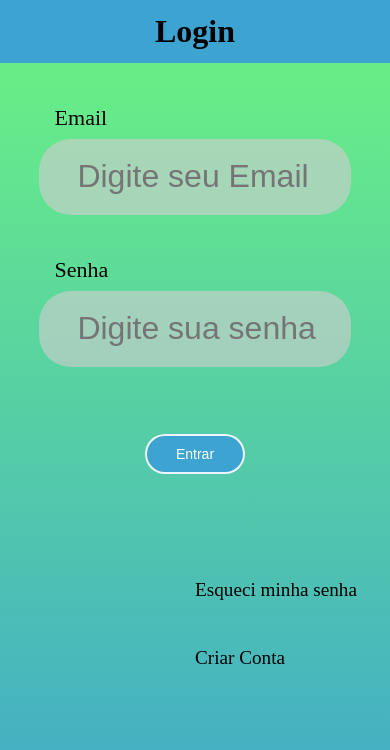
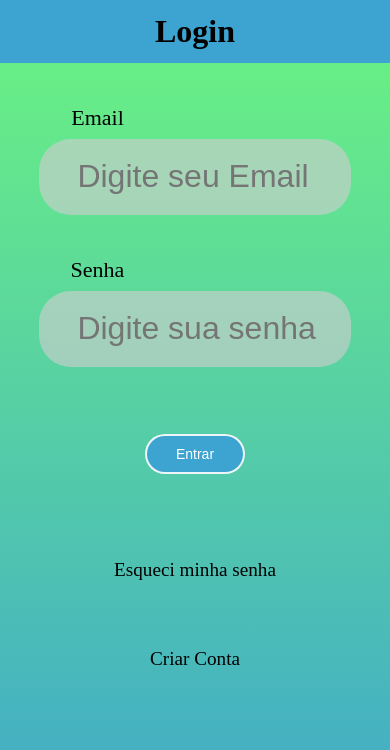
Before and after one commit to Hitz299/Challenge-2sem, a React (Vite) app in the folder atena-porto-seguro/: page /login in a window 390 px wide. Shown: the top 750 px of the page. Built offline with nearby package versions, Linux system fonts and the light colour scheme.

Commit message:
Resolvendo problemas de responsividade

```diff
--- a/atena-porto-seguro/src/components/FormularioLogin/FormularioLogin.tsx
+++ b/atena-porto-seguro/src/components/FormularioLogin/FormularioLogin.tsx
@@ -5,6 +5,7 @@ import { StyledContainerEntrada } from "../../style/styledGeral";
 export default function FormularioLogin() {
     return (
         <>
+
             <form>
                 <StyledContainerEntrada>
 
--- a/atena-porto-seguro/src/components/InfoIntegrantes/InfoIntegrantes.tsx
+++ b/atena-porto-seguro/src/components/InfoIntegrantes/InfoIntegrantes.tsx
@@ -1,4 +1,5 @@
 import { StyledGitHub, StyledImgIntegrante, StyledIntegrantesInfo, StyledListaGitHub } from "../../style/styled-cadastro";
+import { StyledCentraliza } from "../../style/styledGeral";
 
 
 
@@ -30,7 +31,7 @@ export default function InfoIntegrantes() {
                                 <span>RM 556588</span>
                                 <span>RM 557707</span>
                                 <span>RM 558987</span>
-
+                                <StyledCentraliza>
                                         <nav>
                                                 <StyledListaGitHub>
                                                         <a href="https://github.com/Nanfer12007" target="_blank"><StyledGitHub
@@ -44,6 +45,7 @@ export default function InfoIntegrantes() {
                                                                 alt="git hub Nathan" /></a>
                                                 </StyledListaGitHub>
                                         </nav>
+                                </StyledCentraliza>
                         </StyledIntegrantesInfo>
 
 
--- a/atena-porto-seguro/src/components/RodapeCadastro/RodapeCadastro.tsx
+++ b/atena-porto-seguro/src/components/RodapeCadastro/RodapeCadastro.tsx
@@ -20,6 +20,7 @@ export default function RodapeCadastro({ link1, link2, nomeLink1, nomeLink2 }: R
           </StyledListaDesordenada>
 
         </nav>
+
       </StyledRodapeLink>
 
     </>
--- a/atena-porto-seguro/src/components/RodapeIntegrantes/RodapeIntegrantes.tsx
+++ b/atena-porto-seguro/src/components/RodapeIntegrantes/RodapeIntegrantes.tsx
@@ -28,11 +28,11 @@ export default function RodapeIntegrantes() {
           <MdCloud />
         </StyledRepositorioContainer>
 
-        <div>
-          <nav>
-            <StyledLink to="/home">Página Inicial</StyledLink>
-          </nav>
-        </div>
+        <nav>
+          <StyledLink to="/home">Página Inicial</StyledLink>
+        </nav>
+
+
       </StyledRodapeIntegrantes>
 
 
--- a/atena-porto-seguro/src/routes/Login/index.tsx
+++ b/atena-porto-seguro/src/routes/Login/index.tsx
@@ -19,9 +19,9 @@ export default function Login() {
 
         <Button click={() => { }} titulo="Entrar" />
 
+        <RodapeCadastro link1="./recuperar/senha" link2="./criar/conta"
+          nomeLink1="Esqueci minha senha" nomeLink2="Criar Conta" />
       </BgGradient>
-      <RodapeCadastro link1="./recuperar/senha" link2="./criar/conta"
-        nomeLink1="Esqueci minha senha" nomeLink2="Criar Conta" />
 
 
     </>
--- a/atena-porto-seguro/src/style/styled-cadastro.ts
+++ b/atena-porto-seguro/src/style/styled-cadastro.ts
@@ -120,8 +120,9 @@ export const StyledListaGitHub = styled.footer`
 
   display: grid;
   grid-template-columns: 30vw 30vw 30vw;
-    justify-items: center;
+  justify-content: center;
     gap: 3vh;
+    align-items: center;
 
 `
 
--- a/atena-porto-seguro/src/style/styledGeral.ts
+++ b/atena-porto-seguro/src/style/styledGeral.ts
@@ -16,7 +16,6 @@ export const StyledLink = styled(Link)`
   text-decoration: none;
   color: inherit;
   font-size: 1.2em;
-  position: absolute;
 
 
 
@@ -33,15 +32,14 @@ export const StyledLink = styled(Link)`
 export const StyledContainerEntrada = styled.div`
 
   display: flex;
-  position: relative;
   flex-direction: column;
   text-align: start;
-  align-items: start;
-
+  align-items: center;
+  margin: 0 auto;
 
 
   & label{
-    margin-left: 5%;
+    margin-right: 30vw;
     margin-top: 5vh;
 
   @media screen and (max-width: 4400px) {
@@ -52,6 +50,10 @@ export const StyledContainerEntrada = styled.div`
 
    @media screen and (max-width: 741px) {
      font-size: 20px;
+     & label{
+
+      margin-right: 50vw;
+     }
   }
 
 `;
@@ -104,7 +106,7 @@ export const StyledListaDesordenada = styled.ul`
   display: flex;
   justify-content: space-around;
   width: 100vw;
-  gap: 10vw;
+   gap: 10vw;
 
   @media screen and (max-width: 4400px) {
     flex-direction: row;
@@ -120,27 +122,18 @@ export const StyledListaDesordenada = styled.ul`
 
 export const StyledRodapeLink = styled.footer`
     display: flex;
-    text-align: center;
-    align-items: center;
-    justify-content: center;
-    position: static;
-    width: 100vw;
-    margin-top: 60vh ;
-    padding: 10px;
+    margin-top: 10vh ;
 `;
 
 
 export const StyledCentraliza = styled.div`
-
+margin: 0 auto;
 display: block;
 position: relative;
-text-align: center;
-align-items: center;
-justify-content: center;
-width: 100vw;
 `;
 
 export const StyledLinkExterno = styled.a`
+  text-decoration: none;
+  display: inline;
 
-  text-decoration: none;
 `;
```
Lines whose indentation alone changed are shown as unchanged.
